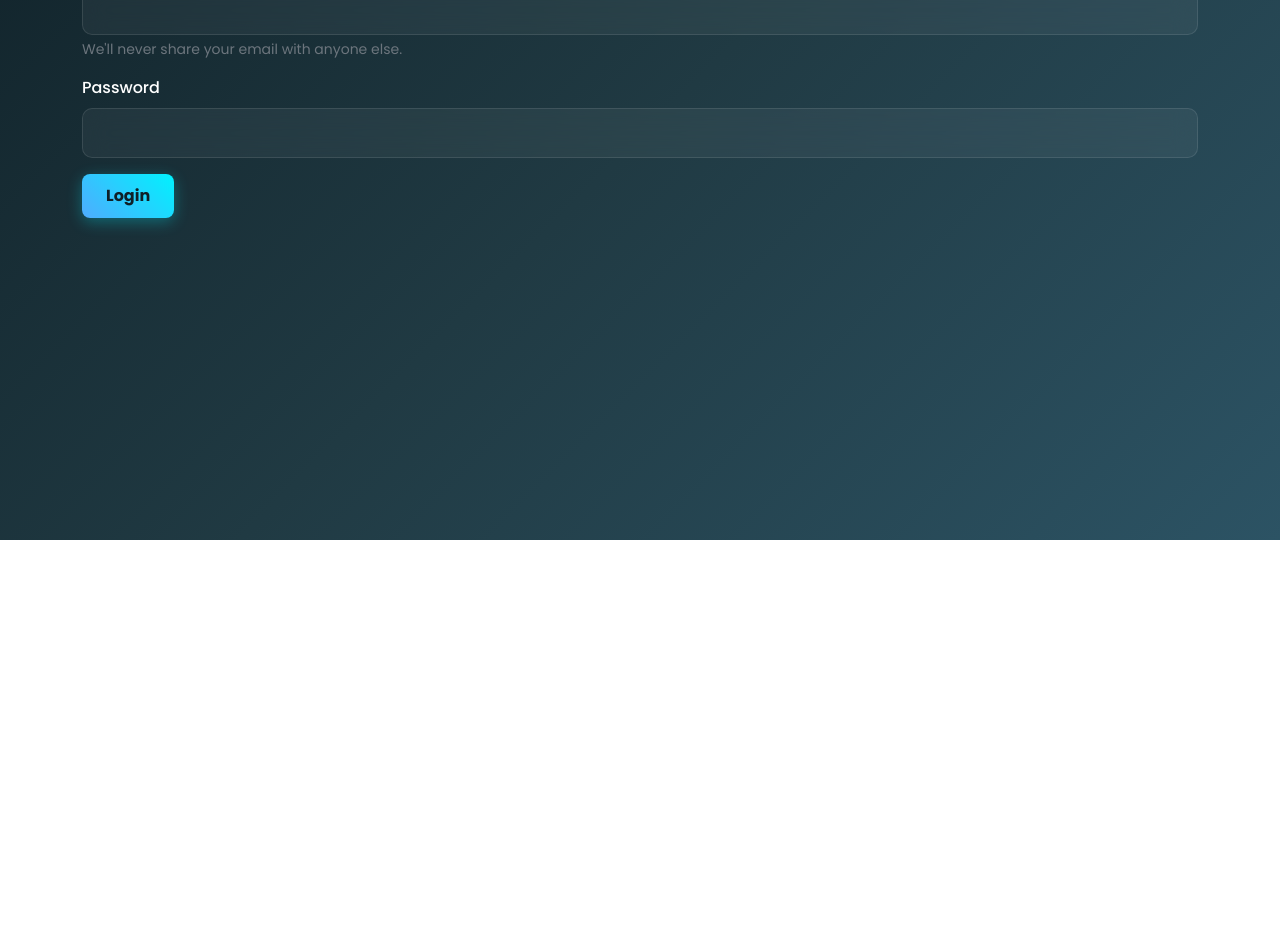
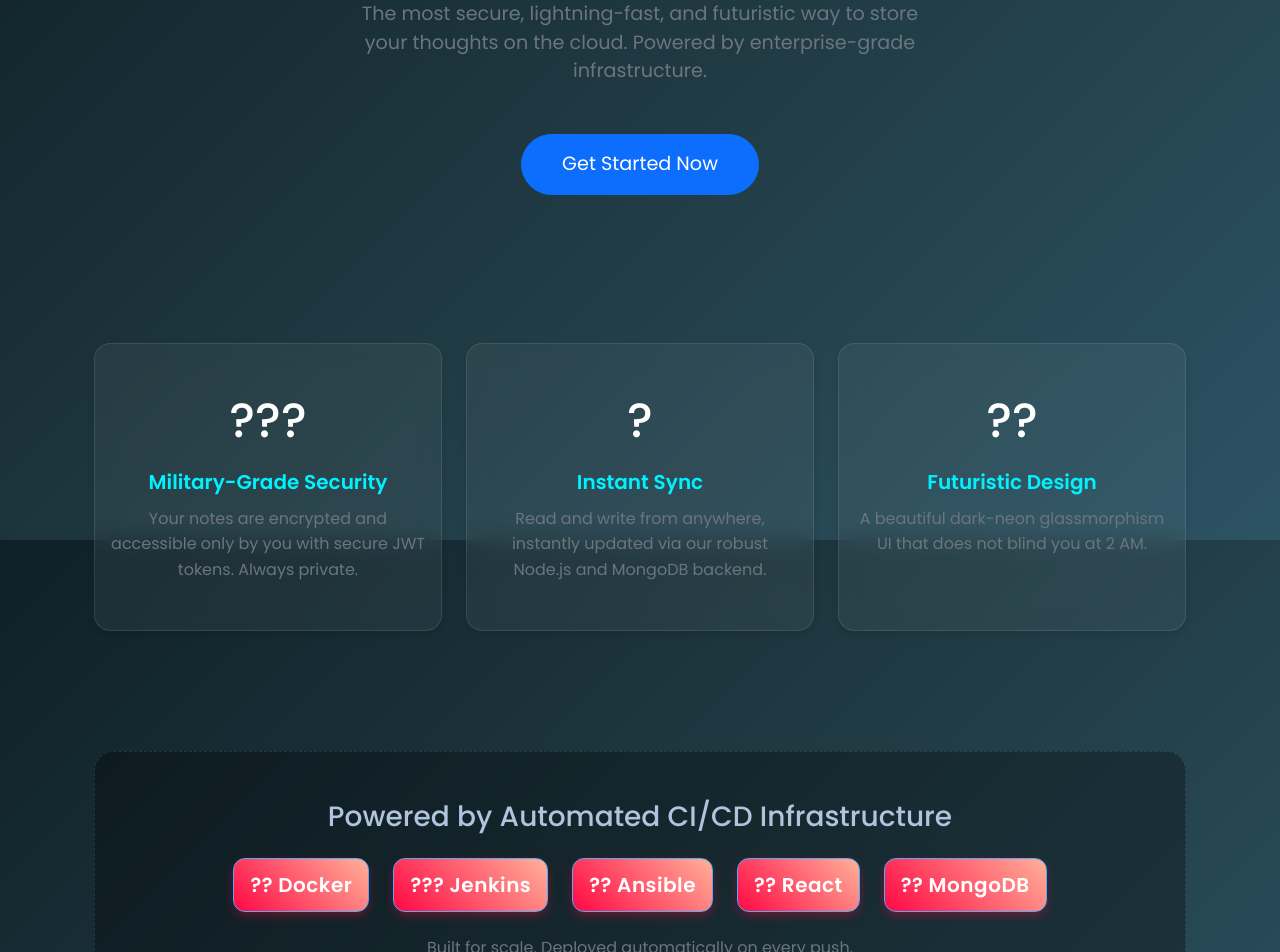
Before and after one commit to krishparmar22242/CloudQuill, a React (Create React App) app: page / in a window 1280 px wide. Before the commit this address led to /login. Shown: the part 260-1212 px from the top of the page. Before the commit the page ends 800 px from the top, so only its background shows below. Built offline with nearby package versions, Linux system fonts and the light colour scheme.

Commit message:
Add custom Landing Page with GSAP animations

```diff
--- a/package.json
+++ b/package.json
@@ -5,6 +5,7 @@
   "dependencies": {
     "concurrently": "^9.1.2",
     "cra-template": "1.2.0",
+    "gsap": "^3.14.2",
     "react": "^19.0.0",
     "react-dom": "^19.0.0",
     "react-router-dom": "^7.1.1",
--- a/src/App.js
+++ b/src/App.js
@@ -5,6 +5,7 @@ import About from './components/About'
 import Login from './components/Login'
 import Home from './components/Home'
 import Signup from './components/Signup'
+import Landing from './components/Landing'
 import Notestate from './context/notes/Notestate';
 import Alert from './components/Alert';
 const App = () => {
@@ -28,7 +29,8 @@ const App = () => {
           <Alert alert={alert}/>
           <div className="container">
             <Routes>
-              <Route exact path="/" element={<Home showalert={showalert}/>} />
+              <Route exact path="/" element={<Landing />} />
+              <Route exact path="/dashboard" element={<Home showalert={showalert}/>} />
               <Route exact path="/about" element={<About/>} />
               <Route exact path="/login" element={<Login showalert={showalert}/>} />
               <Route exact path="/signup" element={<Signup showalert={showalert}/>} />
--- /dev/null
+++ b/src/components/Landing.js
@@ -0,0 +1,116 @@
+import React, { useEffect, useRef } from 'react';
+import { Link } from 'react-router-dom';
+import gsap from 'gsap';
+
+const Landing = () => {
+    const heroTextRef = useRef(null);
+    const heroSubRef = useRef(null);
+    const buttonRef = useRef(null);
+    const featureCardsRef = useRef([]);
+
+    useEffect(() => {
+        const tl = gsap.timeline();
+
+        // Hero Section Animations
+        tl.fromTo(heroTextRef.current,
+            { opacity: 0, y: 50 },
+            { opacity: 1, y: 0, duration: 1, ease: 'power3.out' }
+        )
+        .fromTo(heroSubRef.current,
+            { opacity: 0, y: 30 },
+            { opacity: 1, y: 0, duration: 0.8, ease: 'power3.out' },
+            '-=0.5'
+        )
+        .fromTo(buttonRef.current,
+            { opacity: 0, scale: 0.8 },
+            { opacity: 1, scale: 1, duration: 0.5, ease: 'back.out(1.7)' },
+            '-=0.3'
+        );
+
+        // Feature cards staggering animation
+        gsap.fromTo(featureCardsRef.current,
+            { opacity: 0, y: 50 },
+            {
+                opacity: 1,
+                y: 0,
+                duration: 0.8,
+                stagger: 0.2,
+                ease: 'power3.out',
+                scrollTrigger: featureCardsRef.current // Simple trigger if scroll plugin added, but keeping it immediately visible here for simplicity or relying on delayed stagger
+            }
+        ).delay(1.5);
+
+    }, []);
+
+    const addToRefs = (el) => {
+        if (el && !featureCardsRef.current.includes(el)) {
+            featureCardsRef.current.push(el);
+        }
+    };
+
+    return (
+        <div className='container text-center' style={{ minHeight: '90vh', display: 'flex', flexDirection: 'column', justifyContent: 'center', paddingTop: '50px' }}>
+
+            {/* Hero Section */}
+            <div style={{ marginBottom: '100px' }}>
+                <h1 ref={heroTextRef} style={{ fontSize: '4rem', fontWeight: '800', background: '-webkit-linear-gradient(45deg, #00f2fe, #4facfe)', WebkitBackgroundClip: 'text', WebkitTextFillColor: 'transparent' }}>
+                    Digitize Your Mind.
+                </h1>
+                <p ref={heroSubRef} className='mt-3 text-muted' style={{ fontSize: '1.2rem', maxWidth: '600px', margin: '0 auto' }}>
+                    The most secure, lightning-fast, and futuristic way to store your thoughts on the cloud. Powered by enterprise-grade infrastructure.
+                </p>
+                <div ref={buttonRef} className='mt-5'>
+                    <Link to={localStorage.getItem('token') ? "/dashboard" : "/signup"} className='btn btn-primary btn-lg' style={{ padding: '15px 40px', fontSize: '1.2rem', borderRadius: '50px' }}>
+                        {localStorage.getItem('token') ? "Go to Dashboard" : "Get Started Now"}
+                    </Link>
+                </div>
+            </div>
+
+            {/* Features Grid */}
+            <div className='row my-5'>
+                <div className='col-md-4 mb-4' ref={addToRefs}>
+                    <div className='card h-100' style={{ background: 'rgba(255, 255, 255, 0.05)', backdropFilter: 'blur(12px)', border: '1px solid rgba(0, 242, 254, 0.2)' }}>
+                        <div className='card-body py-5'>
+                            <h2 style={{ fontSize: '3rem', marginBottom: '20px' }}>???</h2>
+                            <h4 className='card-title' style={{ color: '#00f2fe' }}>Military-Grade Security</h4>
+                            <p className='card-text text-muted'>Your notes are encrypted and accessible only by you with secure JWT tokens. Always private.</p>
+                        </div>
+                    </div>
+                </div>
+                <div className='col-md-4 mb-4' ref={addToRefs}>
+                    <div className='card h-100' style={{ background: 'rgba(255, 255, 255, 0.05)', backdropFilter: 'blur(12px)', border: '1px solid rgba(0, 242, 254, 0.2)' }}>
+                        <div className='card-body py-5'>
+                            <h2 style={{ fontSize: '3rem', marginBottom: '20px' }}>?</h2>
+                            <h4 className='card-title' style={{ color: '#00f2fe' }}>Instant Sync</h4>
+                            <p className='card-text text-muted'>Read and write from anywhere, instantly updated via our robust Node.js and MongoDB backend.</p>
+                        </div>
+                    </div>
+                </div>
+                <div className='col-md-4 mb-4' ref={addToRefs}>
+                    <div className='card h-100' style={{ background: 'rgba(255, 255, 255, 0.05)', backdropFilter: 'blur(12px)', border: '1px solid rgba(0, 242, 254, 0.2)' }}>
+                        <div className='card-body py-5'>
+                            <h2 style={{ fontSize: '3rem', marginBottom: '20px' }}>??</h2>
+                            <h4 className='card-title' style={{ color: '#00f2fe' }}>Futuristic Design</h4>
+                            <p className='card-text text-muted'>A beautiful dark-neon glassmorphism UI that does not blind you at 2 AM.</p>
+                        </div>
+                    </div>
+                </div>
+            </div>
+
+            {/* DevOps Flex Section */}
+            <div className='mt-5 mb-5 p-5' style={{ background: 'rgba(0, 0, 0, 0.3)', borderRadius: '20px', border: '1px dashed rgba(255, 255, 255, 0.1)' }}>
+                <h3 className='mb-4' style={{ color: '#b0c4de' }}>Powered by Automated CI/CD Infrastructure</h3>
+                <div className='d-flex justify-content-center align-items-center flex-wrap gap-4'>
+                    <span className='badge bg-dark p-3 fs-5' style={{ border: '1px solid #4facfe' }}>?? Docker</span>
+                    <span className='badge bg-dark p-3 fs-5' style={{ border: '1px solid #4facfe' }}>??? Jenkins</span>
+                    <span className='badge bg-dark p-3 fs-5' style={{ border: '1px solid #4facfe' }}>?? Ansible</span>
+                    <span className='badge bg-dark p-3 fs-5' style={{ border: '1px solid #4facfe' }}>?? React</span>
+                    <span className='badge bg-dark p-3 fs-5' style={{ border: '1px solid #4facfe' }}>?? MongoDB</span>
+                </div>
+                <p className='mt-4 text-muted'>Built for scale. Deployed automatically on every push.</p>
+            </div>
+        </div>
+    );
+};
+
+export default Landing;
--- a/src/components/Navbar.js
+++ b/src/components/Navbar.js
@@ -21,9 +21,11 @@ const Navbar = (props) => {
                     </button>
                     <div className="collapse navbar-collapse" id="navbarSupportedContent">
                         <ul className="navbar-nav me-auto mb-2 mb-lg-0">
-                            <li className="nav-item">
-                                <Link className={`nav-link ${location.pathname==="/"?"active":""}`}aria-current="page" to="/">Home</Link>
-                            </li>
+                            {localStorage.getItem('token') && (
+                                <li className="nav-item">
+                                    <Link className={`nav-link ${location.pathname==="/dashboard"?"active":""}`} aria-current="page" to="/dashboard">Dashboard</Link>
+                                </li>
+                            )}
                             <li className="nav-item">
                                 <Link className={`nav-link ${location.pathname==="/about"?"active":""}`} to="/about">About</Link>
                             </li>
```
Also changed, not shown: 1 other file (tests, documents, lock files or other folders).
